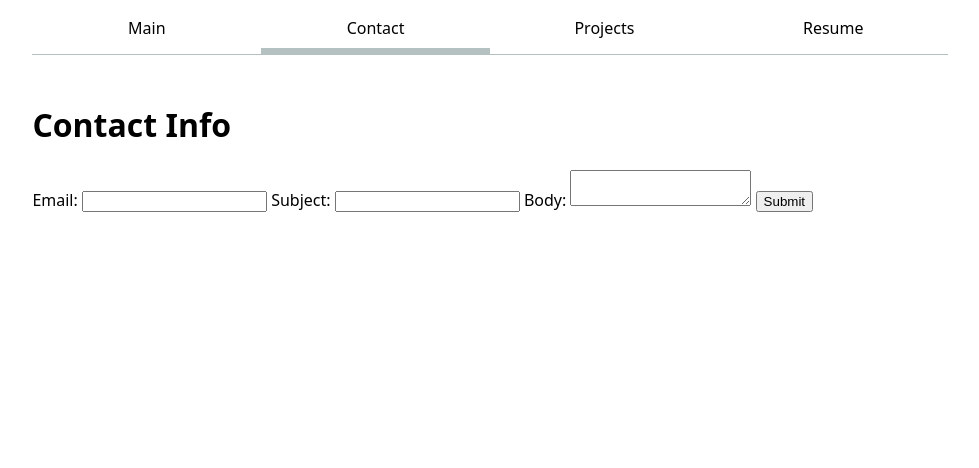
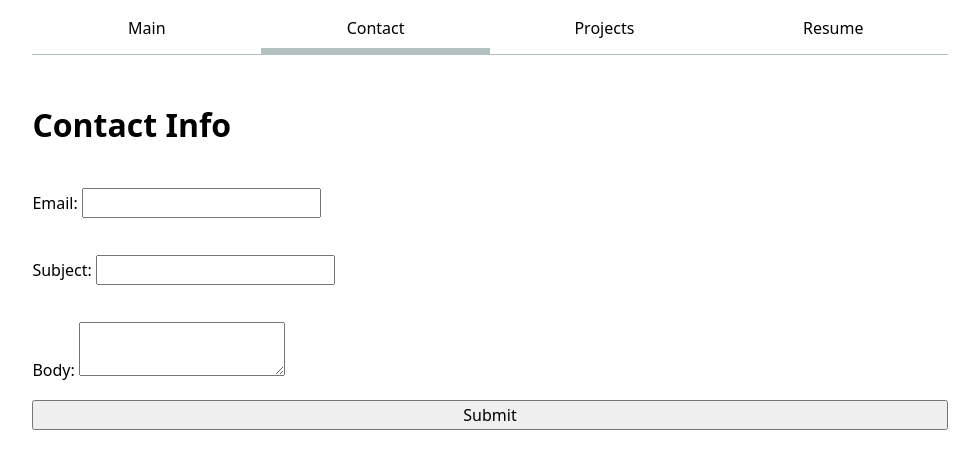
Before and after one commit to KhaleelKarim/portfolio, a plain HTML site: page contact/index.html in a window 1280 px wide. Shown: the whole page, without its empty margins (150-1129 px from the left). Drawn offline with Linux system fonts and the light colour scheme.

Commit message:
Added rudimentary grid

```diff
--- a/style.css
+++ b/style.css
@@ -41,3 +41,29 @@ nav {
     background-color: oklch(from var(--color-accent) 95% 5% h);
   }
 }
+
+form {
+  display: grid;
+  width: 100%;
+  box-sizing: border-box;
+
+  label {
+    display: block;
+    width: 100%;
+    box-sizing: border-box;
+    margin-block: 2ch;
+  }
+
+}
+
+input {
+  font: inherit;
+}
+
+textarea {
+  font: inherit;
+}
+
+button {
+  font: inherit;
+}
```
